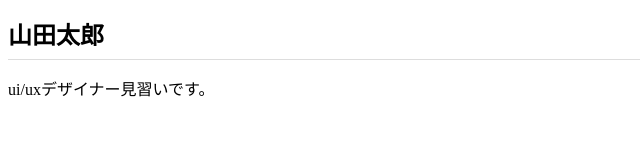
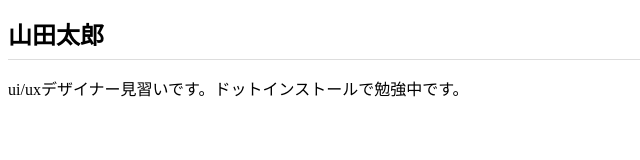
Before and after one commit to emd-sugai/emd-sugai.github.io, a plain HTML site: page index.html in a window 1280 px wide. Shown: the whole page, without its empty margins (0-640 px from the left). Drawn offline with Linux system fonts and the light colour scheme.

Commit message:
Add files via upload

```diff
--- a/index.html
+++ b/index.html
@@ -7,6 +7,6 @@
 </head>
 <body>
   <h1>山田太郎</h1>
-  <p>ui/uxデザイナー見習いです。</p>
+  <p>ui/uxデザイナー見習いです。ドットインストールで勉強中です。</p>
 </body>
 </html>
```
